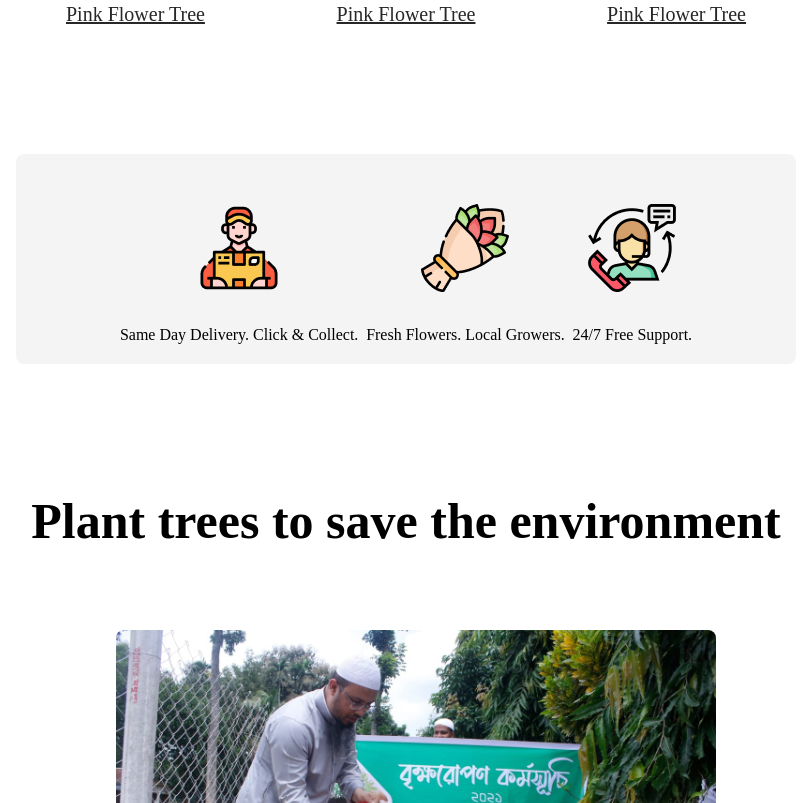
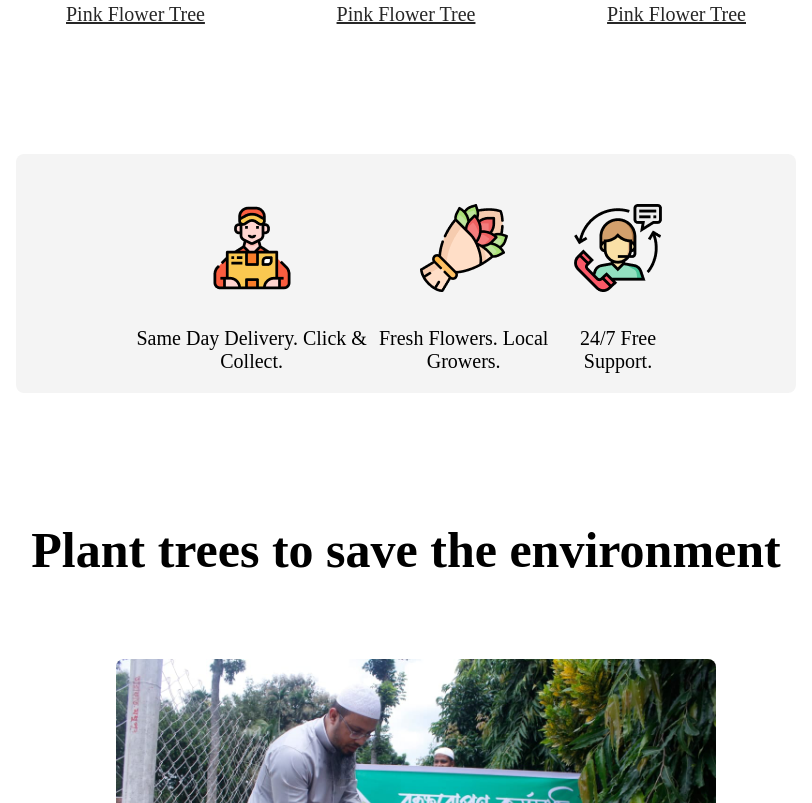
Before and after one commit to Fahimteam/flower, a plain HTML site: page index.html in a window 1280 px wide. Shown: the part 1037-1840 px from the top of the page, without its empty margins (234-1046 px from the left). Drawn offline with Linux system fonts and the light colour scheme.

Commit message:
correction

```diff
--- a/Styel/style.css
+++ b/Styel/style.css
@@ -91,7 +91,7 @@
     margin: 0 300px;
     justify-content: space-between;
   }
-  .flower-li p {
+  .flower-li  {
     list-style: none;
     text-decoration: underline;
     color: #272727;
@@ -112,8 +112,9 @@
   .f-box {
     display: flex;
     justify-content: space-around;
-    padding: 20px 100px;
+    padding: 20px 120px;
     text-align: center;
+    font-size: 20px;
   }
 
   .facility-img {
```
